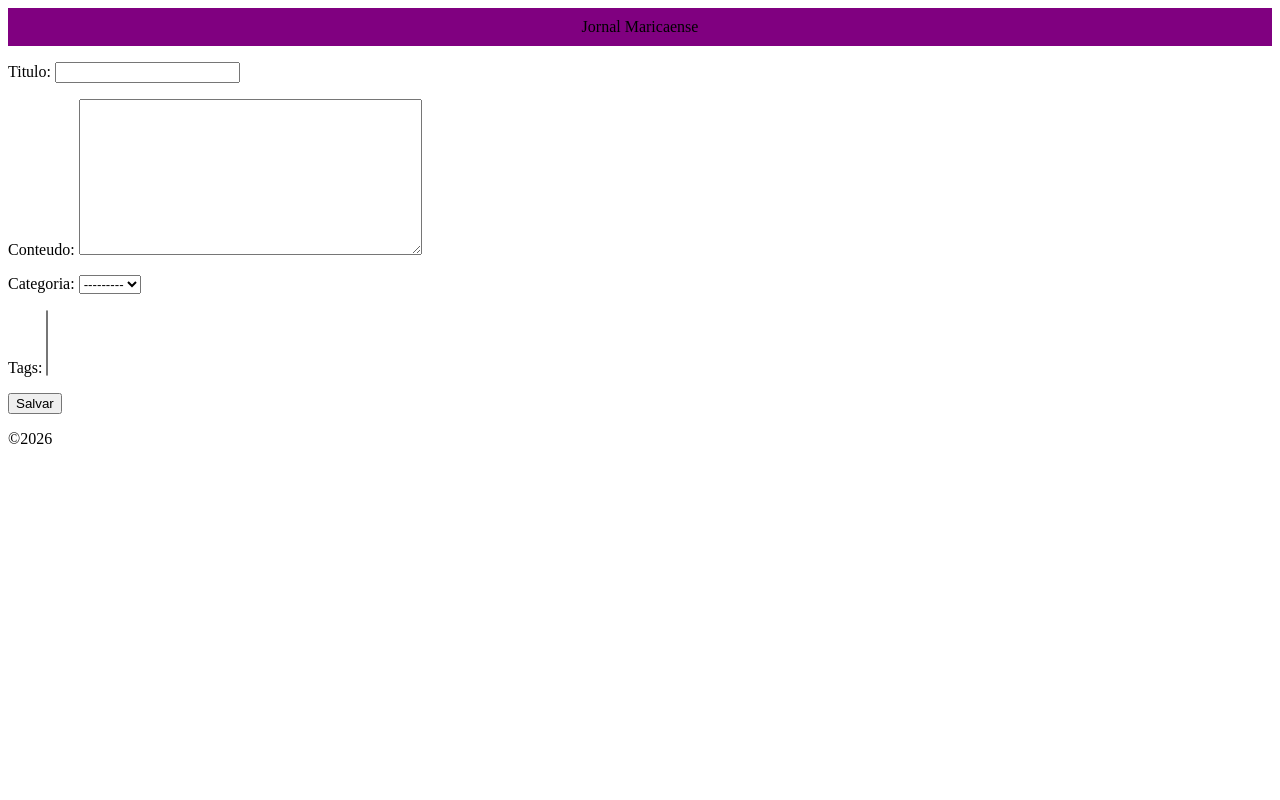
After one commit to thallescnas/blog-django, a Django app: page /new_post in a window 1280 px wide. The commit adds this page. Run offline with Django 5.2, Linux system fonts and the light colour scheme; data that the repository does not hold is empty.

Commit message:
feat: templates configurados
feat: arquivos static configurados

feat: forms de Posts feitos

fix: .gitignore e .dockerignore feitos!

```diff
--- /dev/null
+++ b/posts/forms.py
@@ -0,0 +1,7 @@
+from django import forms
+from .models import Post
+
+class PostForm(forms.ModelForm):
+    class Meta:
+        model = Post
+        fields = ['titulo', 'conteudo', 'categoria', 'tags']
--- a/posts/models.py
+++ b/posts/models.py
@@ -14,6 +14,12 @@ class Tag(models.Model):
     def __str__(self):
         return self.nome
 
+class Autor(models.Model):
+    nome = models.OneToOneField(User, on_delete=models.CASCADE)
+    nasceu_em = models.DateTimeField(blank=True, null=True)
+
+    def __str__(self):
+        return self.nome.username
 class Post(models.Model):
     STATUS_CHOICES = (
         ('rascunho', 'Rascunho'),
@@ -23,7 +29,7 @@ class Post(models.Model):
     titulo = models.CharField(max_length=200)
     conteudo = models.TextField()
 
-    autor = models.ForeignKey(User, on_delete=models.CASCADE)
+    autor = models.ForeignKey(Autor, on_delete=models.CASCADE)
     categoria = models.ForeignKey(Categoria, on_delete=models.SET_NULL, null=True, blank=True)
     tags = models.ManyToManyField(Tag, blank=True)
 
--- /dev/null
+++ b/posts/static/style.css
@@ -0,0 +1,5 @@
+header {
+    background-color: purple;
+    text-align: center;
+    padding: 10px;
+}
--- /dev/null
+++ b/posts/templates/posts/base.html
@@ -0,0 +1,12 @@
+{% load static %}
+<html>
+    <head>
+        <link rel="stylesheet" href="{% static 'style.css' %}">
+    </head>
+   <body>
+    <header>Jornal Maricaense</header>
+    {% block conteudo %}
+    {% endblock %}
+    <footer>©2026</footer>
+    </body>
+</html>
--- /dev/null
+++ b/posts/templates/posts/forms.html
@@ -0,0 +1,11 @@
+{% extends 'posts/base.html' %}
+
+{% block conteudo %}
+<form method="post">
+
+    {% csrf_token %}
+    {{ form.as_p }}
+    <button>Salvar</button>
+</form>
+
+{% endblock %}
--- a/posts/templates/posts/list_posts.html
+++ b/posts/templates/posts/list_posts.html
@@ -1,3 +1,6 @@
+{% extends 'posts/base.html' %}
+{% block conteudo %}
+<a href="new_post">Criar postagem</a>
 <h1>Post</h1>
 <ul>
     {%for post in posts%}
@@ -6,3 +9,4 @@
     <li> nenhuma noticia encontrada </li>
     {% endfor %}
 </ul>
+{% endblock %}
--- a/posts/views.py
+++ b/posts/views.py
@@ -1,5 +1,6 @@
-from django.shortcuts import render
+from django.shortcuts import render, redirect
 from .models import Post
+from .forms import PostForm
 
 # Create your views here.
 def list_posts(request):
@@ -10,3 +11,13 @@ def list_posts(request):
             "posts": post_publicados
         }
     )
+
+def create_post(request):
+    if request.method == "POST":
+        form = PostForm(request.POST)
+        if form.is_valid():
+            form.save()
+            return redirect("posts")
+    else:
+        form = PostForm()
+    return render(request, "posts/forms.html", {"form": form})
```
Also changed, not shown: posts/url.py (+7 -2 lines), posts/migrations/0002_autor_alter_post_autor.py (added), 2 other files.
